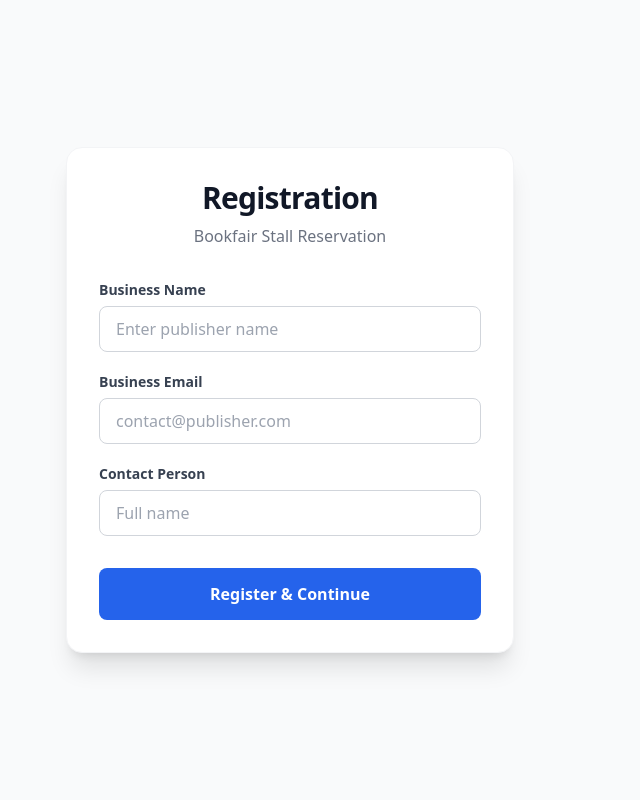
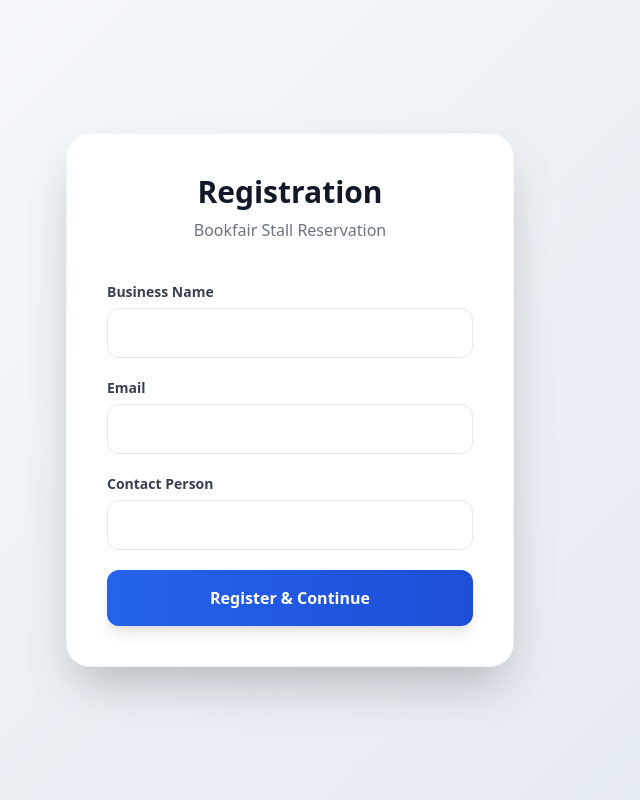
Before and after one commit to StereoSachiiii/SA_PROJECT_V1, a React (Vite) app: page / in a window 1280 px wide. Shown: the whole page, without its empty margins (350-990 px from the left). Built offline with nearby package versions, Linux system fonts and the light colour scheme.

Commit message:
Add tailwind css as a separate file.

```diff
--- /dev/null
+++ b/src/pages/RegisterPage.css
@@ -0,0 +1,61 @@
+/* src/pages/RegisterPage.css */
+
+.registration-container {
+    /* Using @apply for layout and standard Tailwind colors */
+    @apply flex items-center justify-center min-h-screen p-6;
+    /* Custom gradient Tailwind doesn't have a single utility for */
+    background: linear-gradient(135deg, #f8fafc 0%, #e2e8f0 100%);
+}
+
+.registration-card {
+    @apply bg-white p-10 rounded-3xl shadow-2xl w-full max-w-md border border-gray-100;
+    @apply transform transition-all hover:scale-[1.01];
+}
+
+.input-group {
+    @apply mb-5;
+}
+
+.input-label {
+    @apply block text-sm font-semibold text-gray-700 mb-1.5;
+}
+
+.input-field {
+    @apply w-full border rounded-xl px-4 py-3 outline-none transition-all duration-200 focus:ring-4;
+}
+
+/* Valid vs Invalid states using Tailwind colors via @apply */
+.input-field-normal {
+    @apply border-gray-200 focus:ring-blue-500/10 focus:border-blue-500;
+}
+
+.input-field-error {
+    @apply border-red-500 focus:ring-red-100;
+}
+
+.error-message {
+    @apply text-red-500 text-xs mt-1.5 font-medium;
+}
+
+.submit-button {
+    @apply w-full bg-gradient-to-r from-blue-600 to-blue-700 text-white py-4 rounded-xl font-bold;
+    @apply shadow-lg hover:from-blue-700 hover:to-blue-800 hover:shadow-blue-200;
+    @apply active:scale-[0.98] transition-all disabled:opacity-70 disabled:cursor-not-allowed;
+    @apply flex items-center justify-center gap-3;
+}
+
+.error-toast {
+    @apply mt-6 p-4 bg-red-50 border border-red-100 rounded-xl text-red-700 text-sm flex items-start gap-3;
+    animation: slideIn 0.3s ease-out forwards;
+}
+
+@keyframes slideIn {
+    from {
+        transform: translateY(10px);
+        opacity: 0;
+    }
+    to {
+        transform: translateY(0);
+        opacity: 1;
+    }
+}
--- a/src/pages/RegisterPage.tsx
+++ b/src/pages/RegisterPage.tsx
@@ -1,48 +1,34 @@
 import { useState } from 'react'
 import { useNavigate } from 'react-router-dom'
 import { useMutation } from '@tanstack/react-query'
-import { publisherApi } from '../api' // Re-enabled real API
+import { publisherApi } from '../api'
 import type { PublisherRequest } from '../types'
+import './RegisterPage.css'
 
-/**
- * RegisterPage.tsx - Production Version (Dev 1 Completed)
- * Includes: Form validation, Loading Spinner, Error handling, and LocalStorage persistence.
- */
 function RegisterPage() {
     const navigate = useNavigate()
-
-    // --- State Management ---
     const [form, setForm] = useState<PublisherRequest>({
         businessName: '',
         email: '',
         contactPerson: '',
     })
-
     const [errors, setErrors] = useState<{ [key: string]: string }>({})
 
-    // --- Production Mutation ---
     const mutation = useMutation({
-        mutationFn: publisherApi.register, // Reconnected to shared API
+        mutationFn: publisherApi.register,
         onSuccess: (data) => {
-            // Requirement: Store publisherId for downstream pages
-            localStorage.setItem('publisherId', String(data.id))
+            localStorage.setItem('publisherId', String(data.id)) //
             navigate('/stalls')
         },
     })
 
-    // --- Validation Logic ---
     const validate = () => {
         const newErrors: { [key: string]: string } = {}
-        const emailRegex = /^[^\s@]+@[^\s@]+\.[^\s@]+$/ // Requirement: email format validation
+        const emailRegex = /^[^\s@]+@[^\s@]+\.[^\s@]+$/ // Requirement check
 
         if (!form.businessName.trim()) newErrors.businessName = 'Business name is required'
         if (!form.contactPerson.trim()) newErrors.contactPerson = 'Contact person is required'
-
-        if (!form.email) {
-            newErrors.email = 'Email is required'
-        } else if (!emailRegex.test(form.email)) {
-            newErrors.email = 'Please enter a valid email address'
-        }
+        if (!form.email || !emailRegex.test(form.email)) newErrors.email = 'Valid email is required'
 
         setErrors(newErrors)
         return Object.keys(newErrors).length === 0
@@ -50,105 +36,75 @@ function RegisterPage() {
 
     const handleSubmit = (e: React.FormEvent) => {
         e.preventDefault()
-        if (validate()) {
-            mutation.mutate(form)
-        }
+        if (validate()) mutation.mutate(form)
     }
 
     const handleChange = (field: keyof PublisherRequest, value: string) => {
         setForm({ ...form, [field]: value })
-        // Clear field-specific error as the user types
         if (errors[field]) setErrors({ ...errors, [field]: '' })
     }
 
     return (
-        <div className="flex items-center justify-center min-h-screen bg-gray-50 p-4">
-            <form
-                onSubmit={handleSubmit}
-                className="bg-white p-8 rounded-2xl shadow-xl w-full max-w-md border border-gray-100"
-            >
-                <header className="text-center mb-8">
-                    <h1 className="text-3xl font-extrabold text-gray-900 tracking-tight">Registration</h1>
+        <div className="registration-container">
+            <div className="registration-card">
+                <header className="text-center mb-10">
+                    <h1 className="text-3xl font-black text-gray-900">Registration</h1>
                     <p className="text-gray-500 mt-2 font-medium">Bookfair Stall Reservation</p>
                 </header>
 
-                {/* Business Name Field */}
-                <div className="mb-5">
-                    <label className="block text-sm font-semibold text-gray-700 mb-1.5">Business Name</label>
+                <form onSubmit={handleSubmit}>
+                    <div className="input-group">
+                        <label className="input-label">Business Name</label>
                         <input
                             type="text"
-                        placeholder="Enter publisher name"
                             value={form.businessName}
                             onChange={(e) => handleChange('businessName', e.target.value)}
-                        className={`w-full border rounded-lg px-4 py-2.5 transition-all outline-none focus:ring-2 ${
-                            errors.businessName ? 'border-red-500 focus:ring-red-100' : 'border-gray-300 focus:ring-blue-100 focus:border-blue-500'
-                        }`}
+                            className={`input-field ${errors.businessName ? 'input-field-error' : 'input-field-normal'}`}
                         />
-                    {errors.businessName && <p className="text-red-500 text-xs mt-1.5 font-medium">{errors.businessName}</p>}
+                        {errors.businessName && <p className="error-message">{errors.businessName}</p>}
                     </div>
 
-                {/* Email Field */}
-                <div className="mb-5">
-                    <label className="block text-sm font-semibold text-gray-700 mb-1.5">Business Email</label>
+                    <div className="input-group">
+                        <label className="input-label">Email</label>
                         <input
                             type="email"
-                        placeholder="contact@publisher.com"
                             value={form.email}
                             onChange={(e) => handleChange('email', e.target.value)}
-                        className={`w-full border rounded-lg px-4 py-2.5 transition-all outline-none focus:ring-2 ${
-                            errors.email ? 'border-red-500 focus:ring-red-100' : 'border-gray-300 focus:ring-blue-100 focus:border-blue-500'
-                        }`}
+                            className={`input-field ${errors.email ? 'input-field-error' : 'input-field-normal'}`}
                         />
-                    {errors.email && <p className="text-red-500 text-xs mt-1.5 font-medium">{errors.email}</p>}
+                        {errors.email && <p className="error-message">{errors.email}</p>}
                     </div>
 
-                {/* Contact Person Field */}
-                <div className="mb-8">
-                    <label className="block text-sm font-semibold text-gray-700 mb-1.5">Contact Person</label>
+                    <div className="input-group">
+                        <label className="input-label">Contact Person</label>
                         <input
                             type="text"
-                        placeholder="Full name"
                             value={form.contactPerson}
                             onChange={(e) => handleChange('contactPerson', e.target.value)}
-                        className={`w-full border rounded-lg px-4 py-2.5 transition-all outline-none focus:ring-2 ${
-                            errors.contactPerson ? 'border-red-500 focus:ring-red-100' : 'border-gray-300 focus:ring-blue-100 focus:border-blue-500'
-                        }`}
+                            className={`input-field ${errors.contactPerson ? 'input-field-error' : 'input-field-normal'}`}
                         />
-                    {errors.contactPerson && <p className="text-red-500 text-xs mt-1.5 font-medium">{errors.contactPerson}</p>}
+                        {errors.contactPerson && <p className="error-message">{errors.contactPerson}</p>}
                     </div>
 
-                {/* Submit Button with Loading Spinner */}
-                <button
-                    type="submit"
-                    disabled={mutation.isPending}
-                    className="w-full bg-blue-600 text-white py-3.5 rounded-lg font-bold hover:bg-blue-700 active:scale-[0.98] transition-all disabled:opacity-60 disabled:cursor-not-allowed flex items-center justify-center gap-3"
-                >
+                    <button type="submit" disabled={mutation.isPending} className="submit-button">
                         {mutation.isPending ? (
                             <>
-                            {/* Animated SVG Spinner */}
                                 <svg className="animate-spin h-5 w-5 text-white" viewBox="0 0 24 24">
                                     <circle className="opacity-25" cx="12" cy="12" r="10" stroke="currentColor" strokeWidth="4" fill="none"></circle>
                                     <path className="opacity-75" fill="currentColor" d="M4 12a8 8 0 018-8V0C5.373 0 0 5.373 0 12h4zm2 5.291A7.962 7.962 0 014 12H0c0 3.042 1.135 5.824 3 7.938l3-2.647z"></path>
                                 </svg>
-                            Registering...
+                                <span>Registering...</span>
                             </>
                         ) : 'Register & Continue'}
                     </button>
 
-                {/* Error Notification / Toast */}
                     {mutation.isError && (
-                    <div className="mt-5 p-4 bg-red-50 border border-red-200 rounded-xl text-red-700 text-sm flex items-start gap-3">
-                        <span className="bg-red-500 text-white rounded-full w-5 h-5 flex-shrink-0 flex items-center justify-center text-[10px] font-bold">!</span>
-                        <div>
-                            <span className="font-bold">Error:</span>
-                            <p className="mt-0.5 opacity-90">
-                                {/* Handles 500 status code errors from the backend */}
-                                {(mutation.error as any)?.response?.data?.message || mutation.error.message}
-                            </p>
-                        </div>
+                        <div className="error-toast">
+                            <strong>Error:</strong> {(mutation.error as any)?.response?.data?.message || mutation.error.message}
                         </div>
                     )}
                 </form>
+            </div>
         </div>
     )
 }
```
Lines whose indentation alone changed are shown as unchanged.
